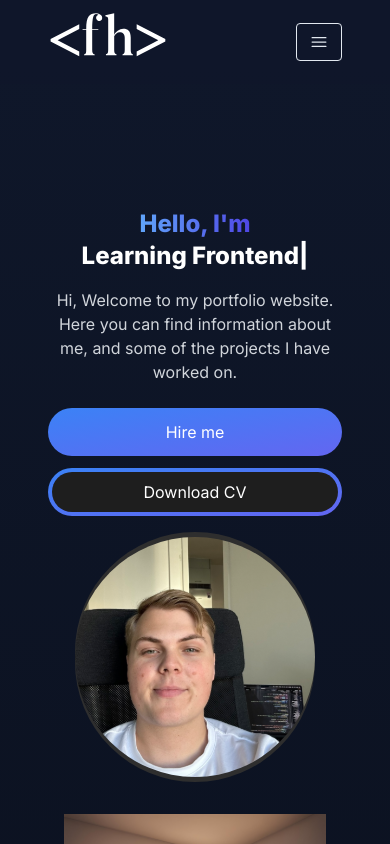
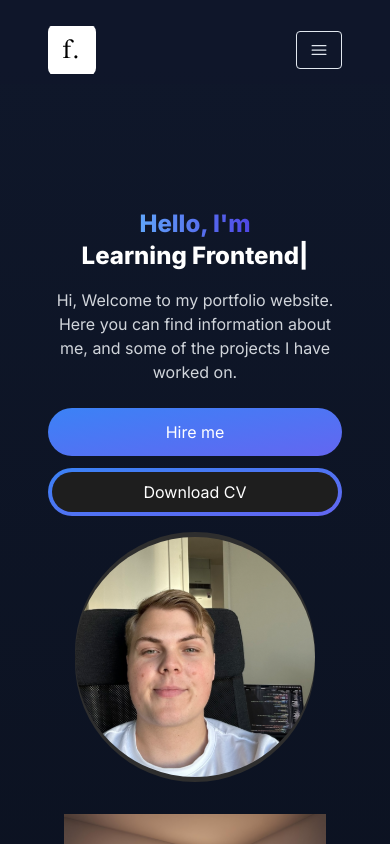
Before and after one commit to felixhard/portfolio-webiste, a Next.js app: page / in a window 390 px wide. Shown: the top 844 px of the page. Built offline with nearby package versions, Linux system fonts and the light colour scheme.

Commit message:
Switched logo and changed some spacing in navbar. Mobile menu now takes up full screen. Updated CV

```diff
--- a/app/components/Footer.jsx
+++ b/app/components/Footer.jsx
@@ -9,14 +9,15 @@ const Footer = () => {
         <span className="cursor-pointer">
           <Link href="/">
             <Image
-              src="/images/freelance-logo.svg"
-              width={120}
-              height={40}
+              src="/images/logo-test.svg"
+              width={48}
+              height={48}
               alt="Logo"
+              className="cursor-pointer rounded-lg"
             />
           </Link>
         </span>
-        <p className="text-slate-600">All rights reserved.</p>
+        <p className="text-slate-600 my-auto">All rights reserved.</p>
       </div>
     </footer>
   );
--- a/app/components/MenuOverlay.jsx
+++ b/app/components/MenuOverlay.jsx
@@ -1,16 +1,28 @@
-import React from 'react'
-import NavLink from './NavLink'
+import React from "react";
+import NavLink from "./NavLink";
+import { XMarkIcon } from "@heroicons/react/24/solid";
 
-const MenuOverlay = ({ links }) => {
+const MenuOverlay = ({ links, onClose }) => {
   return (
-    <ul className="flex flex-col py-4 items-center">
+    <div className="fixed inset-0 z-30 flex flex-col items-center justify-center bg-slate-900 bg-opacity-95">
+      <button
+        className="absolute top-4 right-4 text-white"
+        onClick={onClose}
+      >
+        <XMarkIcon className="h-8 w-8" />
+      </button>
+      <ul className="flex flex-col items-center space-y-8">
         {links.map((link, index) => (
-            <li key={index}>
-            <NavLink href={link.path} title={link.title} />
-            </li>
+          <li key={index}>
+            <NavLink
+              href={link.path}
+              title={link.title}
+            />
+          </li>
         ))}
-        </ul>
+      </ul>
+    </div>
   );
 };
 
-export default MenuOverlay
+export default MenuOverlay;
--- a/app/components/Navbar.jsx
+++ b/app/components/Navbar.jsx
@@ -4,7 +4,7 @@ import Link from "next/link";
 import React, { useState } from "react";
 import NavLink from "./NavLink";
 import Image from "next/image";
-import { Bars3Icon, XMarkIcon } from "@heroicons/react/24/solid";
+import { Bars3Icon } from "@heroicons/react/24/solid";
 import MenuOverlay from "./MenuOverlay";
 
 const navLinks = [
@@ -27,32 +27,23 @@ const Navbar = () => {
 
   return (
     <nav className="absolute top-0 right-0 left-0 z-10 bg-slate-900 bg-opacity-20">
-      <div className="flex flex-wrap items-center justify-between mx-auto px-12 py-2">
+      <div className="flex flex-wrap items-center justify-between mx-auto mt-4 px-12 py-2">
         <Link href="/">
           <Image
-            src="/images/freelance-logo.svg"
-            width={120}
-            height={40}
+            src="/images/logo-test.svg"
+            width={48}
+            height={48}
             alt="Logo"
-            className="cursor-pointer"
+            className="cursor-pointer rounded-lg"
           />
         </Link>
         <div className="mobile-menu block md:hidden">
-          {!navbarOpen ? (
           <button
             onClick={() => setNavbarOpen(true)}
             className="flex items-center px-3 py-2 border rounded border-slate-200 text-slate-200 hover:text-white hover:border-white"
           >
             <Bars3Icon className="h-5 w-5" />
           </button>
-          ) : (
-            <button
-              onClick={() => setNavbarOpen(false)}
-              className="flex items-center px-3 py-2 border rounded border-slate-200 text-slate-200 hover:text-white hover:border-white"
-            >
-              <XMarkIcon className="h-5 w-5" />
-            </button>
-          )}
         </div>
         <div
           className="menu hidden md:block md:w-auto"
@@ -72,7 +63,12 @@ const Navbar = () => {
           </ul>
         </div>
       </div>
-      {navbarOpen ? <MenuOverlay links={navLinks} /> : null}
+      {navbarOpen && (
+        <MenuOverlay
+          links={navLinks}
+          onClose={() => setNavbarOpen(false)}
+        />
+      )}
     </nav>
   );
 };
```
Also changed, not shown: public/images/logo-test.svg (added), 1 other file (tests, documents, lock files or other folders). Lines whose indentation alone changed are shown as unchanged.
